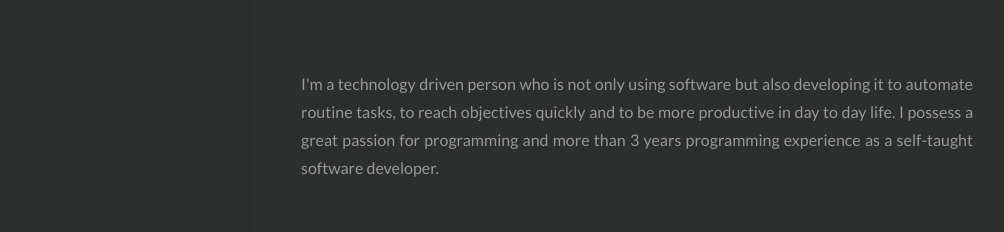
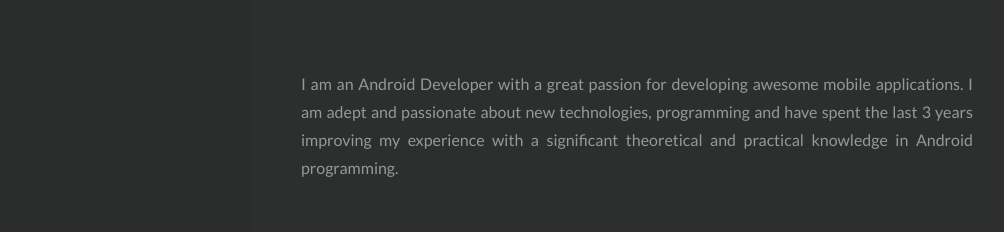
Before and after one commit to ogasimli/udacity-Personal-Portfolio, a plain HTML site: page index.html in a window 1280 px wide. Shown: the part 554-786 px from the top of the page, without its empty margins (131-1135 px from the left). Drawn offline with Linux system fonts and the light colour scheme.

Commit message:
Change about me text

```diff
--- a/index.html
+++ b/index.html
@@ -87,9 +87,9 @@
 
                 <div class="header-content-about">
                     <p>
-                        I'm a technology driven person who is not only using software but also developing it to automate routine tasks, to reach
-                        objectives quickly and to be more productive in day to day life. I possess a great passion for programming
-                        and more than 3 years programming experience as a self-taught software developer.
+                        I am an Android Developer with a great passion for developing awesome mobile applications. I am adept and passionate about
+                        new technologies, programming and have spent the last 3 years improving my experience with a significant
+                        theoretical and practical knowledge in Android programming.
                     </p>
                 </div>
 
```
